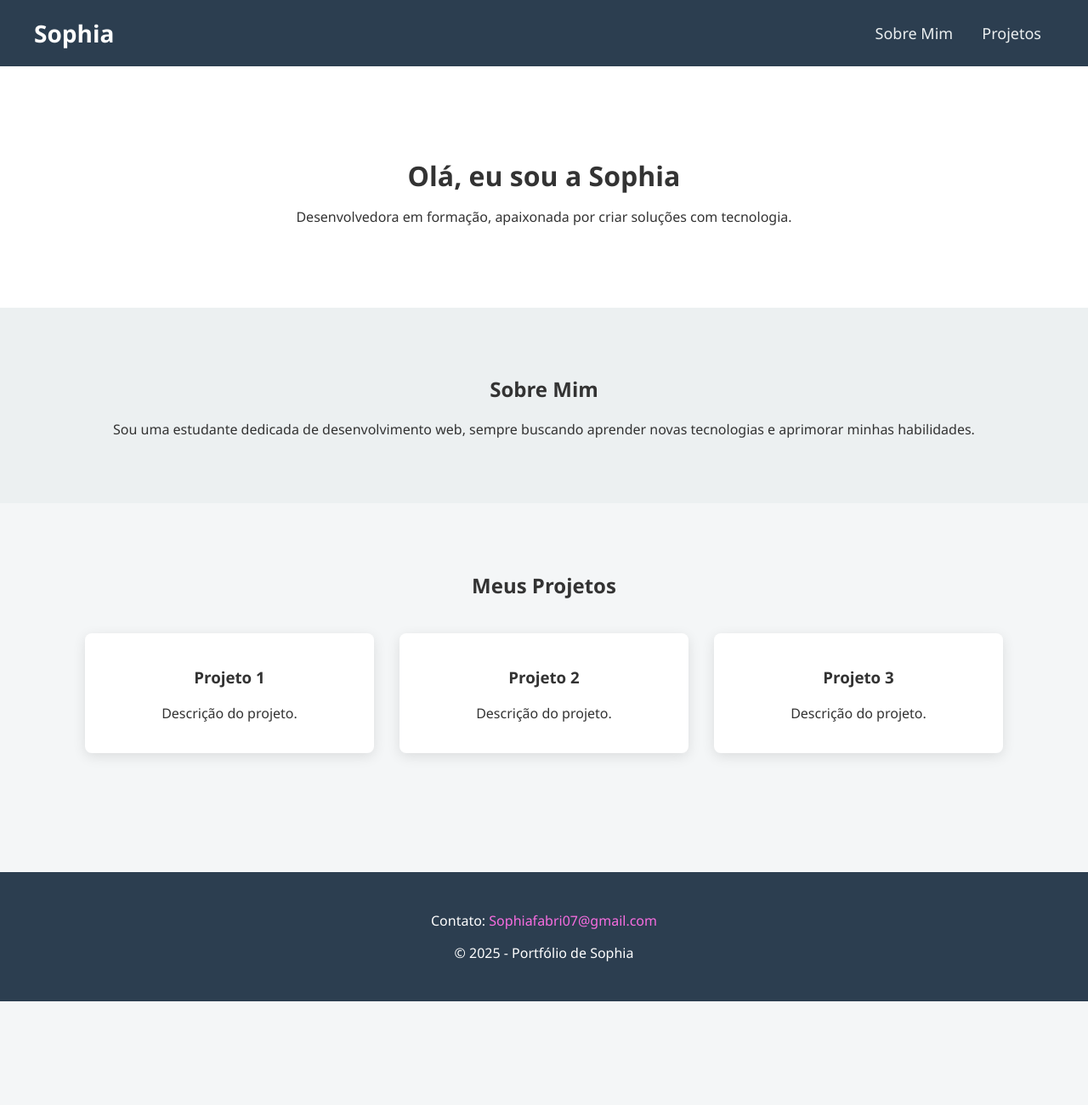
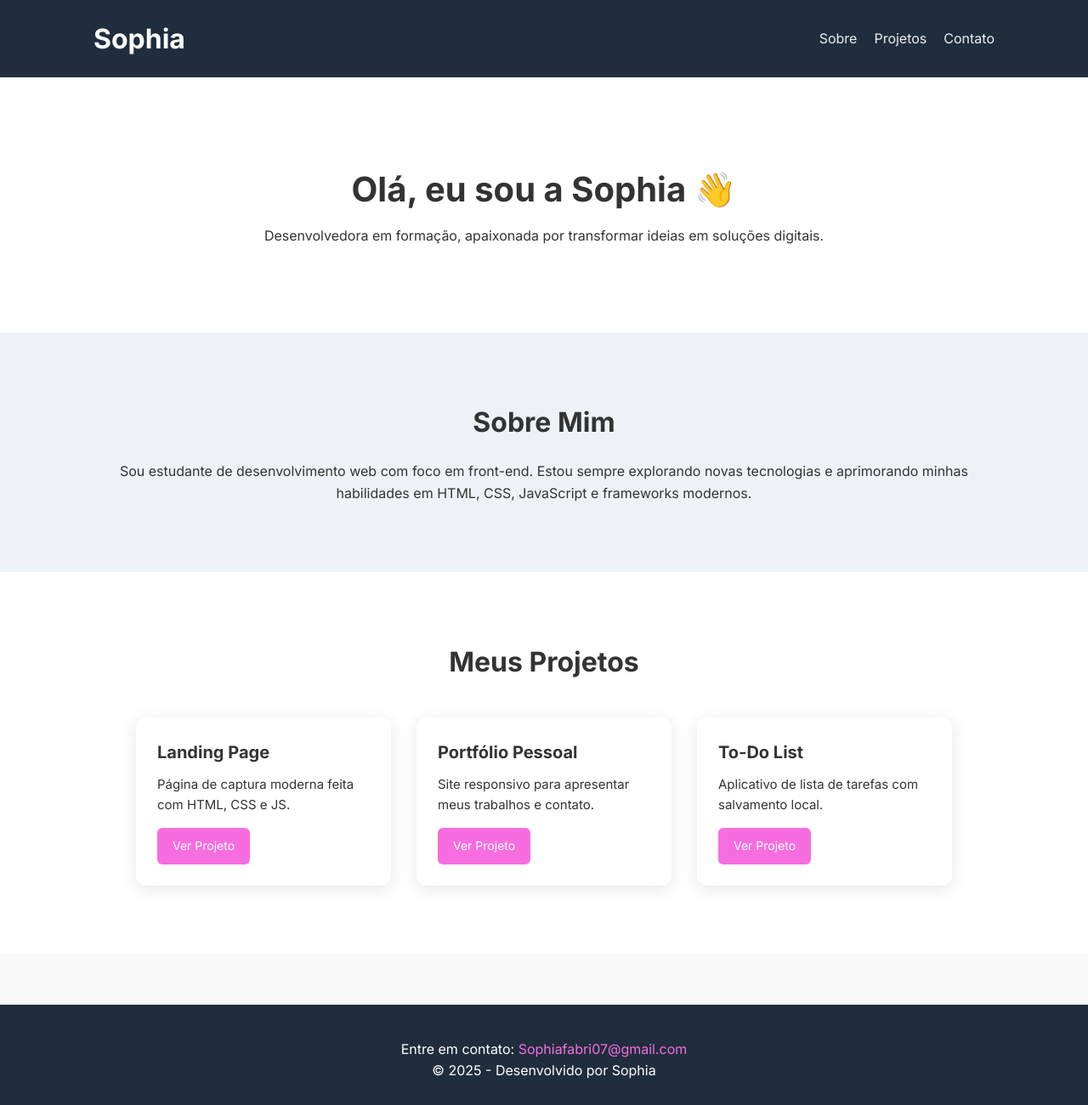
Before and after one commit to sophiafabri/projeto2909, a plain HTML site: page exercicio2.html in a window 1280 px wide. Shown: the whole page at 85% size. Before the commit the page ends 1178 px from the top, so only its background shows below. Drawn offline with Linux system fonts and the light colour scheme.

Commit message:
Add files via upload

```diff
--- a/exercicio2.html
+++ b/exercicio2.html
@@ -2,43 +2,71 @@
 <html lang="pt-br">
 <head>
   <meta charset="UTF-8">
-  <title>Meu Portfólio</title>
+  <meta name="viewport" content="width=device-width, initial-scale=1.0">
+  <title>Portfólio | Sophia</title>
   <link rel="stylesheet" href="style.css">
+  <link rel="preconnect" href="https://fonts.googleapis.com">
+  <link href="https://fonts.googleapis.com/css2?family=Inter:wght@400;600;700&display=swap" rel="stylesheet">
 </head>
 <body>
 
   <header>
-    <h1>Sophia</h1>
-    <nav>
-      <a href="#sobre">Sobre Mim</a>
-      <a href="#projetos">Projetos</a>
-    </nav>
+    <div class="container header-content">
+      <h1>Sophia</h1>
+      <nav aria-label="Navegação principal">
+        <ul class="nav-list">
+          <li><a href="#sobre">Sobre</a></li>
+          <li><a href="#projetos">Projetos</a></li>
+          <li><a href="#contato">Contato</a></li>
+        </ul>
+      </nav>
+    </div>
   </header>
 
   <main>
-    <section class="apresentacao">
-      <h2>Olá, eu sou a Sophia</h2>
-      <p>Desenvolvedora em formação, apaixonada por criar soluções com tecnologia.</p>
+    <section class="apresentacao" id="inicio">
+      <div class="container">
+        <h2>Olá, eu sou a Sophia 👋</h2>
+        <p>Desenvolvedora em formação, apaixonada por transformar ideias em soluções digitais.</p>
+      </div>
     </section>
 
-    <section id="sobre">
-      <h2>Sobre Mim</h2>
-      <p>Sou uma estudante dedicada de desenvolvimento web, sempre buscando aprender novas tecnologias e aprimorar minhas habilidades.</p>
+    <section id="sobre" class="sobre">
+      <div class="container">
+        <h2>Sobre Mim</h2>
+        <p>Sou estudante de desenvolvimento web com foco em front-end. Estou sempre explorando novas tecnologias e aprimorando minhas habilidades em HTML, CSS, JavaScript e frameworks modernos.</p>
+      </div>
     </section>
 
     <section id="projetos" class="projetos">
-      <h2>Meus Projetos</h2>
-      <div class="cards-container">
-        <div class="card"><h3>Projeto 1</h3><p>Descrição do projeto.</p></div>
-        <div class="card"><h3>Projeto 2</h3><p>Descrição do projeto.</p></div>
-        <div class="card"><h3>Projeto 3</h3><p>Descrição do projeto.</p></div>
+      <div class="container">
+        <h2>Meus Projetos</h2>
+        <div class="cards-container">
+          <div class="card">
+            <h3>Landing Page</h3>
+            <p>Página de captura moderna feita com HTML, CSS e JS.</p>
+            <a href="#" target="_blank" class="btn">Ver Projeto</a>
+          </div>
+          <div class="card">
+            <h3>Portfólio Pessoal</h3>
+            <p>Site responsivo para apresentar meus trabalhos e contato.</p>
+            <a href="#" target="_blank" class="btn">Ver Projeto</a>
+          </div>
+          <div class="card">
+            <h3>To-Do List</h3>
+            <p>Aplicativo de lista de tarefas com salvamento local.</p>
+            <a href="#" target="_blank" class="btn">Ver Projeto</a>
+          </div>
+        </div>
       </div>
     </section>
   </main>
 
-  <footer>
-    <p>Contato: <a href="mailto:Sophiafabri07@gmail.com">Sophiafabri07@gmail.com</a></p>
-    <p>© 2025 - Portfólio de Sophia</p>
+  <footer id="contato">
+    <div class="container">
+      <p>Entre em contato: <a href="mailto:Sophiafabri07@gmail.com">Sophiafabri07@gmail.com</a></p>
+      <p>© 2025 - Desenvolvido por Sophia</p>
+    </div>
   </footer>
 
 </body>
--- a/style.css
+++ b/style.css
@@ -1,91 +1,147 @@
-body {
-  font-family: 'Segoe UI', Tahoma, Geneva, Verdana, sans-serif;
+/* Reset e base */
+* {
   margin: 0;
-  background-color: #f4f6f7;
-  color: #333;
+  padding: 0;
+  box-sizing: border-box;
 }
 
-/* HEADER */
+body {
+  font-family: 'Inter', sans-serif;
+  background-color: #f9f9f9;
+  color: #333;
+  line-height: 1.6;
+}
+
+/* Container padrão */
+.container {
+  max-width: 1100px;
+  margin: 0 auto;
+  padding: 0 20px;
+}
+
+/* Header */
 header {
-  background-color: #2c3e50;
+  background-color: #1f2d3d;
   color: white;
-  padding: 20px 40px;
+  padding: 20px 0;
+  position: sticky;
+  top: 0;
+  z-index: 100;
+}
+
+.header-content {
   display: flex;
   justify-content: space-between;
   align-items: center;
 }
 
-header h1 {
-  margin: 0;
-  font-size: 28px;
+.nav-list {
+  list-style: none;
+  display: flex;
+  gap: 20px;
 }
 
-nav a {
+.nav-list a {
   color: #ecf0f1;
-  margin: 0 15px;
   text-decoration: none;
-  font-size: 18px;
+  font-weight: 500;
   transition: color 0.3s;
 }
 
-nav a:hover {
+.nav-list a:hover {
   color: #f76de0;
 }
 
-/* APRESENTAÇÃO */
+/* Apresentação */
 .apresentacao {
+  padding: 100px 0;
+  background-color: #fff;
   text-align: center;
-  padding: 80px 20px;
-  background-color: #ffffff;
 }
 
 .apresentacao h2 {
-  font-size: 32px;
+  font-size: 2.5rem;
   margin-bottom: 10px;
 }
 
-/* SEÇÃO SOBRE */
-#sobre {
-  padding: 60px 5%;
-  background-color: #ecf0f1;
+/* Sobre */
+.sobre {
+  padding: 80px 0;
+  background-color: #eef1f5;
   text-align: center;
 }
 
-/* PROJETOS */
+.sobre h2 {
+  font-size: 2rem;
+  margin-bottom: 20px;
+}
+
+/* Projetos */
 .projetos {
-  padding: 60px 5%;
+  padding: 80px 0;
+  background-color: #fff;
   text-align: center;
 }
 
+.projetos h2 {
+  font-size: 2rem;
+  margin-bottom: 40px;
+}
+
 .cards-container {
-  padding: 20px 0;
   display: flex;
-  justify-content: center;
   gap: 30px;
   flex-wrap: wrap;
+  justify-content: center;
 }
 
 .card {
   background-color: white;
-  padding: 20px;
-  border-radius: 8px;
-  box-shadow: 0 4px 15px rgba(0, 0, 0, 0.1);
-  flex: 1;
+  padding: 25px;
+  border-radius: 12px;
+  box-shadow: 0 4px 20px rgba(0, 0, 0, 0.1);
   max-width: 300px;
-  transition: transform 0.3s, box-shadow 0.3s;
+  text-align: left;
+  flex: 1 1 260px;
+  transition: transform 0.3s ease, box-shadow 0.3s ease;
 }
 
 .card:hover {
-  transform: translateY(-10px);
-  box-shadow: 0 6px 20px rgba(0, 0, 0, 0.15);
+  transform: translateY(-8px);
+  box-shadow: 0 6px 25px rgba(0, 0, 0, 0.15);
 }
 
-/* FOOTER */
+.card h3 {
+  font-size: 20px;
+  margin-bottom: 10px;
+}
+
+.card p {
+  font-size: 15px;
+  margin-bottom: 15px;
+}
+
+.btn {
+  display: inline-block;
+  padding: 10px 18px;
+  background-color: #f76de0;
+  color: white;
+  text-decoration: none;
+  border-radius: 6px;
+  font-size: 14px;
+  transition: background-color 0.3s;
+}
+
+.btn:hover {
+  background-color: #e054c5;
+}
+
+/* Footer */
 footer {
-  background-color: #2c3e50;
+  background-color: #1f2d3d;
   color: white;
   text-align: center;
-  padding: 30px;
+  padding: 40px 0;
   margin-top: 60px;
 }
 
@@ -97,3 +153,27 @@ footer a {
 footer a:hover {
   text-decoration: underline;
 }
+
+/* Responsivo */
+@media (max-width: 768px) {
+  .header-content {
+    flex-direction: column;
+    align-items: flex-start;
+  }
+
+  .nav-list {
+    flex-direction: column;
+    align-items: flex-start;
+    gap: 10px;
+    margin-top: 10px;
+  }
+
+  .apresentacao h2 {
+    font-size: 2rem;
+  }
+
+  .cards-container {
+    flex-direction: column;
+    align-items: center;
+  }
+}
```
